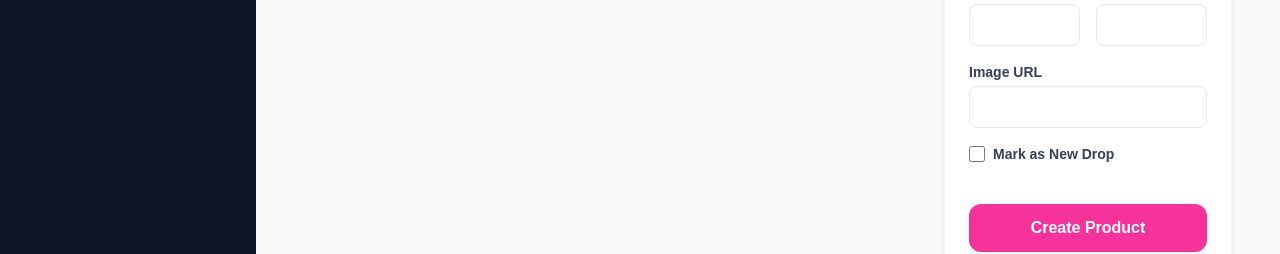
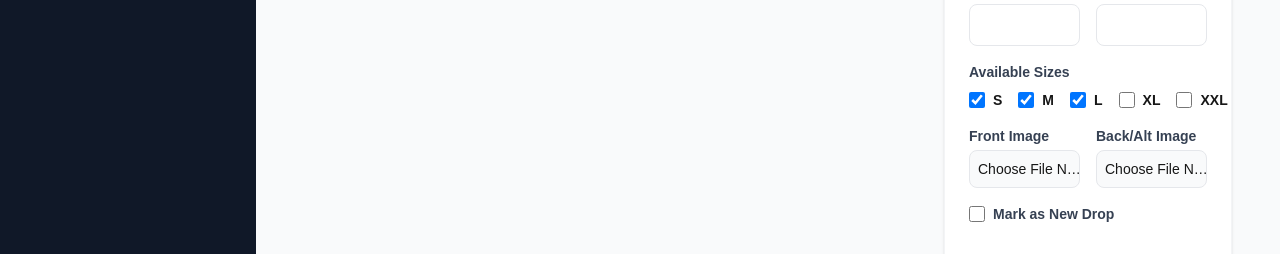
Before and after one commit to dkilby17/KilbysDyes, a Next.js app: page /admin/products in a window 1280 px wide. Shown: the part 653-907 px from the top of the page. Built offline with nearby package versions, Linux system fonts and the light colour scheme; no server answers; the database is empty.

Commit message:
Add multi-image uploads and size checkboxes

```diff
--- a/next.config.ts
+++ b/next.config.ts
@@ -1,6 +1,11 @@
 import type { NextConfig } from "next";
 
 const nextConfig: NextConfig = {
+  experimental: {
+    serverActions: {
+      bodySizeLimit: '10mb',
+    },
+  },
   images: {
     remotePatterns: [
       {
--- a/src/app/admin/actions.ts
+++ b/src/app/admin/actions.ts
@@ -2,6 +2,12 @@
 
 import prisma from '@/lib/prisma';
 import { revalidatePath } from 'next/cache';
+
+async function fileToBase64(file: File | null) {
+  if (!file || file.size === 0) return null;
+  const buffer = Buffer.from(await file.arrayBuffer());
+  return `data:${file.type};base64,${buffer.toString('base64')}`;
+}
 
 export async function deleteProduct(formData: FormData) {
   const id = formData.get('id') as string;
@@ -25,8 +31,29 @@ export async function createProduct(formData: FormData) {
   const patternName = formData.get('patternName') as string;
   const colorFamily = formData.get('colorFamily') as string;
   const colorsUsed = formData.get('colorsUsed') as string;
-  const imageUrl = formData.get('imageUrl') as string;
   const isNewDrop = formData.get('isNewDrop') === 'true';
+
+  // Handle files
+  const imageFrontFile = formData.get('imageFront') as File | null;
+  const imageBackFile = formData.get('imageBack') as File | null;
+
+  const imageFrontBase64 = await fileToBase64(imageFrontFile);
+  const imageBackBase64 = await fileToBase64(imageBackFile);
+
+  const imagesToCreate = [];
+  if (imageFrontBase64) {
+    imagesToCreate.push({ url: imageFrontBase64, isFront: true, altText: `${name} - Front View` });
+  }
+  if (imageBackBase64) {
+    imagesToCreate.push({ url: imageBackBase64, isFront: false, altText: `${name} - Back View` });
+  }
+
+  // Handle sizes
+  const selectedSizes = formData.getAll('sizes') as string[];
+  const variantsToCreate = selectedSizes.map(size => ({
+    size,
+    quantity: 5 // Default quantity for now
+  }));
 
   await prisma.product.create({
     data: {
@@ -40,18 +67,10 @@ export async function createProduct(formData: FormData) {
       isNewDrop,
       careInstructions: 'Wash separately first time. Wash cold. Hang dry.',
       images: {
-        create: [{
-          url: imageUrl,
-          isFront: true,
-          altText: name
-        }]
+        create: imagesToCreate
       },
       variants: {
-        create: [
-          { size: 'S', quantity: 5 },
-          { size: 'M', quantity: 5 },
-          { size: 'L', quantity: 5 }
-        ]
+        create: variantsToCreate
       }
     }
   });
--- a/src/app/admin/products/page.tsx
+++ b/src/app/admin/products/page.tsx
@@ -97,8 +97,26 @@ export default async function AdminProductsPage() {
               </div>
 
               <div>
-                <label className="block text-sm font-bold text-gray-700 mb-1">Image URL</label>
-                <input type="url" name="imageUrl" required className="w-full p-2 border border-gray-200 rounded-lg" />
+                <label className="block text-sm font-bold text-gray-700 mb-2">Available Sizes</label>
+                <div className="flex gap-4">
+                  {['S', 'M', 'L', 'XL', 'XXL'].map(size => (
+                    <label key={size} className="flex items-center gap-2">
+                      <input type="checkbox" name="sizes" value={size} defaultChecked={['S', 'M', 'L'].includes(size)} className="w-4 h-4" />
+                      <span className="text-sm font-bold">{size}</span>
+                    </label>
+                  ))}
+                </div>
+              </div>
+
+              <div className="grid grid-cols-2 gap-4">
+                <div>
+                  <label className="block text-sm font-bold text-gray-700 mb-1">Front Image</label>
+                  <input type="file" name="imageFront" accept="image/*" required className="w-full p-2 border border-gray-200 rounded-lg bg-gray-50 text-sm" />
+                </div>
+                <div>
+                  <label className="block text-sm font-bold text-gray-700 mb-1">Back/Alt Image</label>
+                  <input type="file" name="imageBack" accept="image/*" required className="w-full p-2 border border-gray-200 rounded-lg bg-gray-50 text-sm" />
+                </div>
               </div>
 
               <div className="flex items-center gap-2 mt-4">
```
